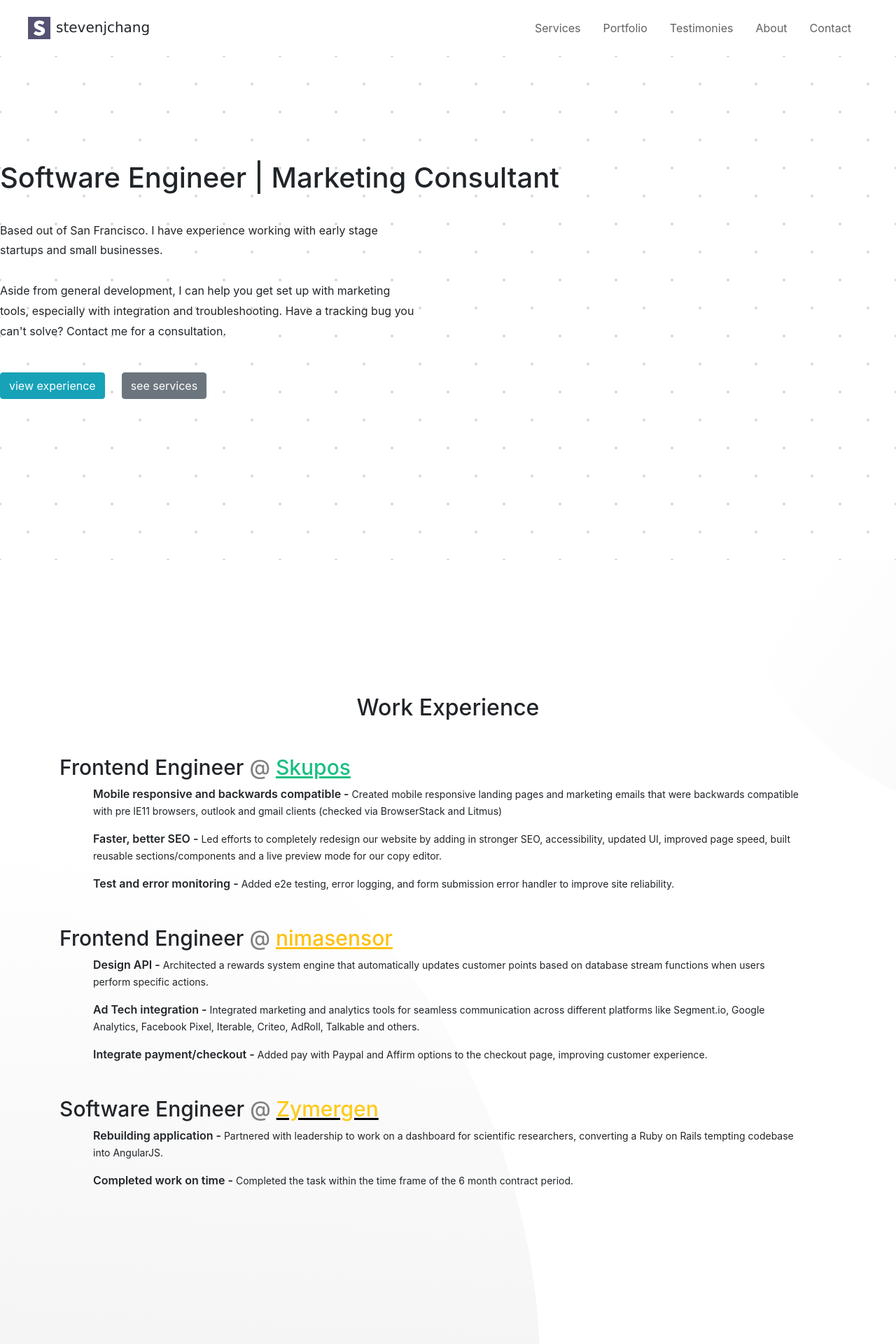
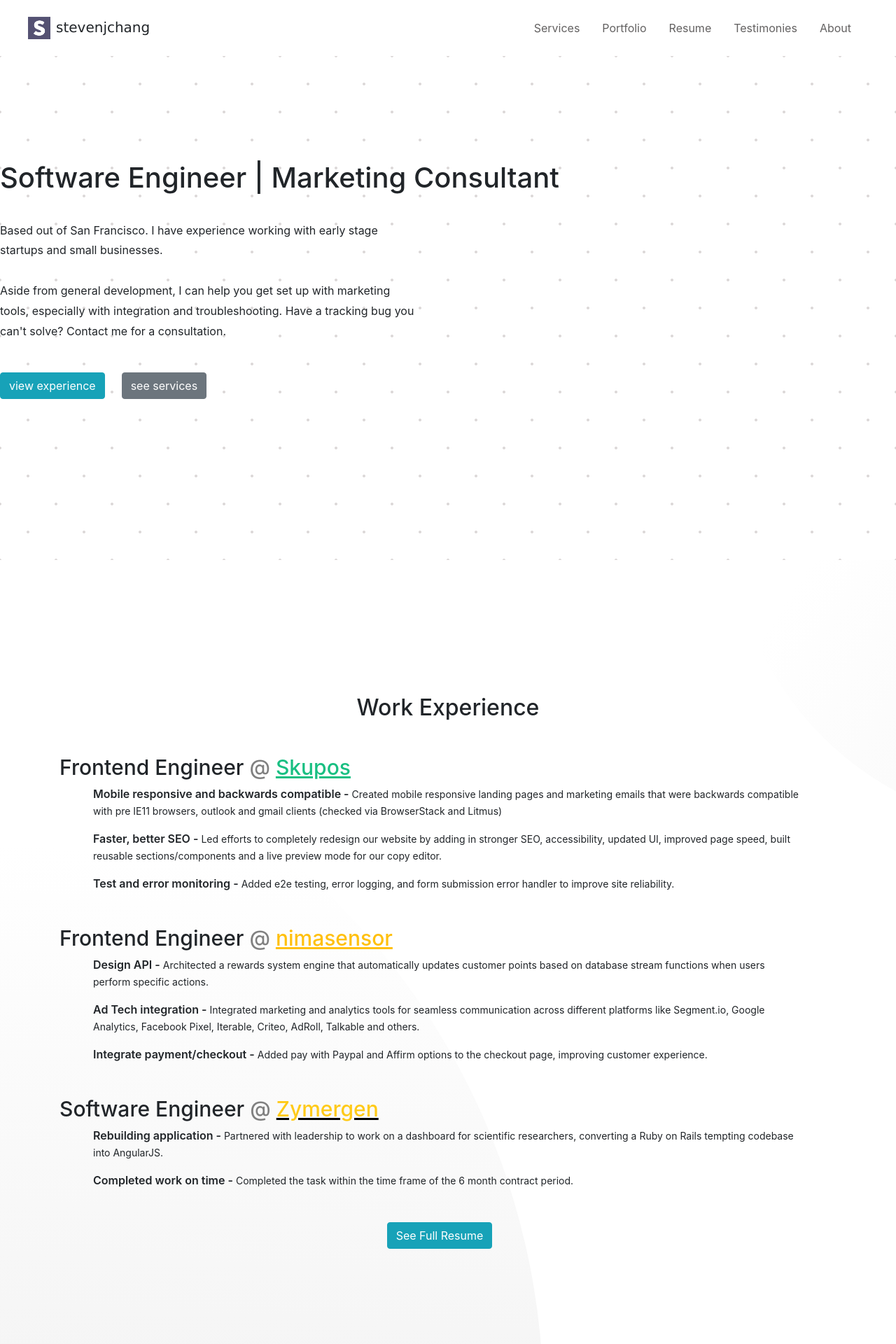
Before and after one commit to stevenjchang/stevenjchang.com-archive, a React (Create React App) app: page / in a window 1280 px wide. Shown: the top 1920 px of the page at 70% size. Built offline with nearby package versions, Linux system fonts and the light colour scheme.

Commit message:
add Navbar links

```diff
--- a/src/components/Navbar.js
+++ b/src/components/Navbar.js
@@ -8,11 +8,24 @@ export function Navbar({ sticky }) {
         <h5 className="navbar--title">stevenjchang</h5>
       </div>
       <ul className="navbar--link">
-        <li className="navbar--link-item">Services</li>
-        <li className="navbar--link-item">Portfolio</li>
-        <li className="navbar--link-item">Testimonies</li>
-        <li className="navbar--link-item">About</li>
-        <li className="navbar--link-item">Contact</li>
+        <li className="navbar--link-item">
+          <a href="">Services</a>
+        </li>
+        <li className="navbar--link-item">
+          <a href="">Portfolio</a>
+        </li>
+        <li className="navbar--link-item">
+          <a href="#experience-section">Resume</a>
+        </li>
+        <li className="navbar--link-item">
+          <a href="#testimonial-section">Testimonies</a>
+        </li>
+        <li className="navbar--link-item">
+          <a href="">About</a>
+        </li>
+        {/* <li className="navbar--link-item">
+          <a href="">Contact</a>
+        </li> */}
       </ul>
     </nav>
   );
--- a/src/components/Navbar.scss
+++ b/src/components/Navbar.scss
@@ -38,16 +38,21 @@
 }
 
 .navbar--link {
-  display: flex;
+  display: none;
   margin-bottom: 0px;
   list-style: none;
+  @media screen and (min-width: 768px) {
+    display: flex;
+  }
 }
 
 .navbar--link-item {
   margin: 0 1rem 0 0;
   padding: 0 0.5rem;
   cursor: pointer;
+}
 
+.navbar--link-item a {
   color: rgb(99, 97, 97);
 }
 
--- a/src/sections/WorkExperienceSection.js
+++ b/src/sections/WorkExperienceSection.js
@@ -11,6 +11,11 @@ export const WorkExperienceSection = () => {
           {pageData.map((data, idx) => (
             <Card key={idx} {...data} />
           ))}
+          <div className="button-wrapper">
+            <button className="button--download-resume btn btn-info">
+              See Full Resume
+            </button>
+          </div>
         </div>
       </div>
     </>
--- a/src/sections/WorkExperienceSection.scss
+++ b/src/sections/WorkExperienceSection.scss
@@ -45,6 +45,12 @@
       padding-right: 3rem;
     }
   }
+}
+
+.button-wrapper {
+  text-align: center;
+}
+.button--download-resume {
 }
 
 .job-inner {
```
